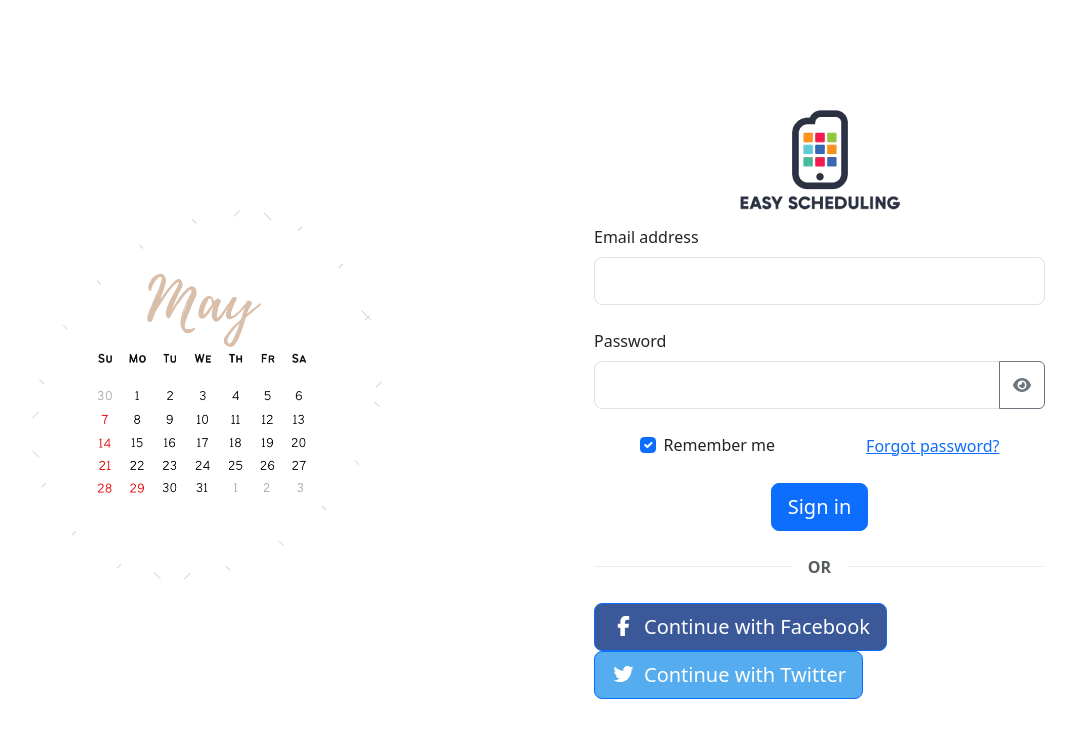
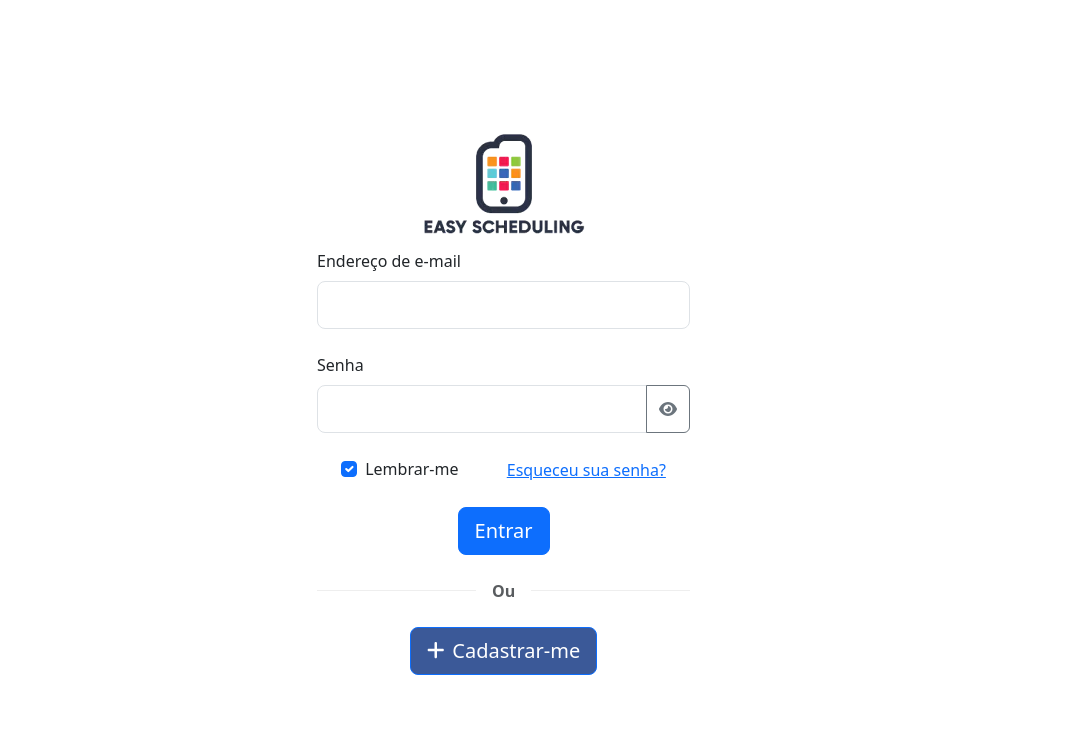
Before and after one commit to rafaelwake/EasySchedule-Front, an Angular app: page /login in a window 1280 px wide. Shown: the top 738 px of the page, without its empty margins (153-1229 px from the left). Built offline with nearby package versions, Linux system fonts and the light colour scheme.

Commit message:
ajusting css

```diff
--- a/angular.json
+++ b/angular.json
@@ -24,7 +24,11 @@
               "node_modules/@fortawesome/fontawesome-free/css/all.min.css",
               "src/styles.css"
             ],
-            "scripts": ["node_modules/bootstrap/dist/js/bootstrap.min.js"]
+            "scripts": [
+              "node_modules/jquery/dist/jquery.min.js",
+              "node_modules/bootstrap/dist/js/bootstrap.min.js",
+              "node_modules/@fortawesome/fontawesome-free/js/all.min.js"
+            ]
           },
           "configurations": {
             "production": {
--- a/package.json
+++ b/package.json
@@ -20,6 +20,8 @@
     "@angular/router": "^15.2.0",
     "@fortawesome/fontawesome-free": "^6.4.0",
     "bootstrap": "^5.3.0-alpha3",
+    "bootstrap-icons": "^1.10.4",
+    "jquery": "^3.6.4",
     "normalize.css": "^8.0.1",
     "rxjs": "~7.8.0",
     "tslib": "^2.3.0",
--- a/src/app/pages/login/login.component.html
+++ b/src/app/pages/login/login.component.html
@@ -1,23 +1,23 @@
 <section class="vh-100">
   <div class="container py-5 h-100">
     <div class="row d-flex align-items-center justify-content-center h-100">
-      <div class="col-md-8 col-lg-7 col-xl-6">
-        <img src="../../../assets/img/1.png" class="img-fluid" alt="Calendar image">
-      </div>
-      <div class="col-md-7 col-lg-5 col-xl-5 offset-xl-1">
+
+      <div class="col-md-7 col-lg-5 col-xl-12 offset-xl-1">
+
         <form>
           <div class="d-flex justify-content-center align-items-center">
             <img src="../../../assets/img/brandeasyscheduling.png" class="img-fluid mx-auto" alt="Brand image">
           </div>
+
           <!-- Email input -->
           <div class="form-outline mb-4">
-            <label class="form-label" for="form1Example13">Email address</label>
+            <label class="form-label" for="form1Example13">Endereço de e-mail</label>
             <input type="email" id="form1Example13" class="form-control form-control-lg" />
           </div>
 
           <!-- Password input -->
           <div class="form-outline mb-4">
-            <label class="form-label" for="form1Example23">Password</label>
+            <label class="form-label" for="form1Example23">Senha</label>
             <div class="input-group">
               <input [type]="isPasswordVisible ? 'text' : 'password'" id="form1Example23"
                 class="form-control form-control-lg" />
@@ -34,14 +34,14 @@
             <!-- Checkbox -->
             <div class="form-check">
               <input class="form-check-input" type="checkbox" value="" id="form1Example3" checked />
-              <label class="form-check-label" for="form1Example3"> Remember me </label>
+              <label class="form-check-label" for="form1Example3"> Lembrar-me </label>
             </div>
-            <a href="#!">Forgot password?</a>
+            <a href="#!">Esqueceu sua senha?</a>
           </div>
 
           <!-- Submit button -->
           <div class="d-flex justify-content-center align-items-center">
-            <button type="submit" class="btn btn-primary btn-lg btn-block mx-auto">Sign in</button>
+            <button type="submit" class="btn btn-primary btn-lg btn-block mx-auto">Entrar</button>
           </div>
 
           <!--Alert-->
@@ -49,15 +49,14 @@
 
 
           <div class="divider d-flex align-items-center my-4">
-            <p class="text-center fw-bold mx-3 mb-0 text-muted">OR</p>
+            <p class="text-center fw-bold mx-3 mb-0 text-muted">Ou</p>
           </div>
 
-          <a class="btn btn-primary btn-lg btn-block" style="background-color: #3b5998" href="#!" role="button">
-            <i class="fab fa-facebook-f me-2"></i>Continue with Facebook
-          </a>
-          <a class="btn btn-primary btn-lg btn-block" style="background-color: #55acee" href="#!" role="button">
-            <i class="fab fa-twitter me-2"></i>Continue with Twitter</a>
-
+          <div class="d-flex justify-content-center align-items-center">
+            <a class="btn btn-primary btn-lg btn-block" style="background-color: #3b5998" href="#!" role="button">
+              <i class="fas fa-plus me-2"></i>Cadastrar-me
+            </a>
+          </div>
         </form>
       </div>
     </div>
--- a/src/app/pages/login/login.component.ts
+++ b/src/app/pages/login/login.component.ts
@@ -30,7 +30,7 @@
     const user = { email, password };
     this.userService.login(user).subscribe(
       (data) => {
-        console.log(data);
+        console.log('data to login', data);
         // Aqui você pode redirecionar o usuário para a página de dashboard ou fazer qualquer outra coisa que desejar
       },
       (error) => {
--- a/src/app/services/user/user.service.ts
+++ b/src/app/services/user/user.service.ts
@@ -14,6 +14,8 @@
   }
 
   login(user: any) {
+    console.log('data to login', user);
+
     return this.http.post(`${this.baseUrl}/login`, user);
   }
 }
--- a/src/index.html
+++ b/src/index.html
@@ -13,9 +13,7 @@
 <body>
   <app-root></app-root>
 
-  <script src="node_modules/jquery/dist/jquery.min.js"></script>
-  <script src="node_modules/bootstrap/dist/js/bootstrap.min.js"></script>
-  <script src="node_modules/@fortawesome/fontawesome-free/js/all.min.js"></script>
+
 </body>
 
 </html>
```
Also changed, not shown: 1 other file (tests, documents, lock files or other folders).
